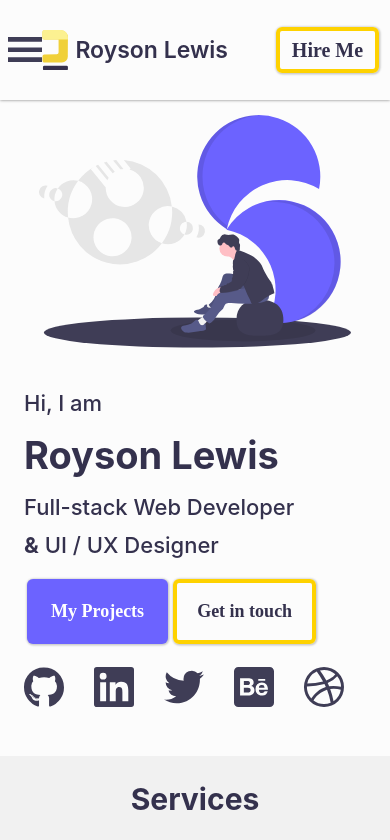
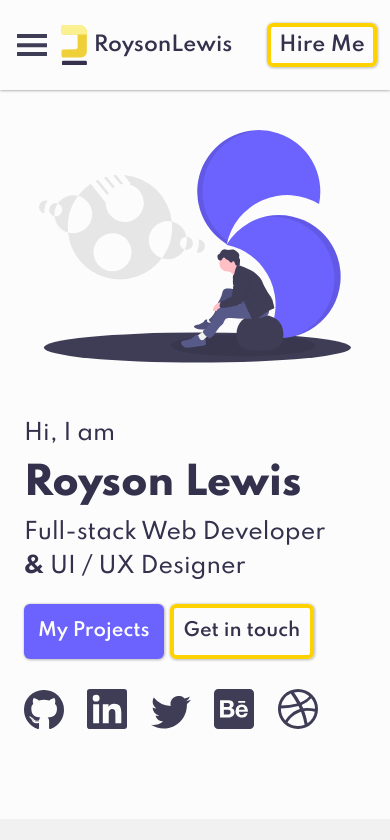
Before and after one commit to royson-lewis/rl_portfolio, a Next.js app: page / in a window 390 px wide. Shown: the top 840 px of the page. Built offline with nearby package versions, Linux system fonts and the light colour scheme.

Commit message:
Minor ui fixes in mobile version

```diff
--- a/components/header.js
+++ b/components/header.js
@@ -65,12 +65,12 @@ export default function Header() {
                 </g>
               </g>
             </svg>
-            <h3>Royson Lewis</h3>
+            <h3>RoysonLewis</h3>
           </a>
         </div>
         <Link href='/#contact'>
-          <a>
-            <button className={styles.hireMeButton}>Hire Me</button>
+          <a className={styles.hireMeButton}>
+            <button>Hire Me</button>
           </a>
         </Link>
       </header>
--- a/pages/_app.js
+++ b/pages/_app.js
@@ -44,7 +44,8 @@ function MyApp({ Component, pageProps }) {
     <>
       <Head>
         <link rel='favicon icon' href='/favicon.ico'></link>
-        <link rel='preconnect' href='https://fonts.googleapis.com/css2?family=Spartan:wght@400;500;600;750;800&display=swap'></link>
+        <link rel='preconnect' href='https://fonts.gstatic.com'></link>
+        <link href='https://fonts.googleapis.com/css2?family=Spartan:wght@400;500;600;700;800&display=swap' rel='stylesheet'></link>
         <meta httpEquiv='Content-Security-Policy' content='upgrade-insecure-requests'></meta>
       </Head>
       {/* onMouseMove={(e) => {
--- a/styles/Home.module.scss
+++ b/styles/Home.module.scss
@@ -9,15 +9,20 @@ $secondaryAccentColor: #fed200;
 .heroSection {
   height: fit-content;
   width: 100vw;
-  min-height: 86vh;
-  padding-top: 20vw;
-  margin-bottom: 3rem;
+  // min-height: fit-content;
+  padding: 5rem 0;
+  padding-top: 10rem;
+  // margin-bottom: 3rem;
   display: grid;
   grid-template: auto auto / 1fr;
   place-items: center;
   grid-template-areas:
     "art"
     "info";
+
+  & > * {
+    // border: 2px solid blue;
+  }
 
   .heroArt {
     height: fit-content;
@@ -35,22 +40,26 @@ $secondaryAccentColor: #fed200;
   }
 
   .heroInfo {
-    padding-left: 2.4rem;
+    padding: 2.4rem;
     grid-area: info;
-    place-self: start;
+    place-self: center;
     display: flex;
     flex-direction: column;
     justify-content: center;
     width: 100%;
 
+    & > * {
+      // border: 2px solid blue;
+    }
+
     .heroIntro {
       font-size: 2.2rem;
       font-weight: 500;
-      margin: 0.6rem 0;
+      margin: 0.4rem 0;
     }
 
     h3 {
-      margin: 0.6rem 0;
+      margin: 0.4rem 0;
       font-weight: 500;
 
       span {
@@ -65,24 +74,35 @@ $secondaryAccentColor: #fed200;
       width: 100%;
       display: flex;
       align-items: center;
+      justify-content: flex-start;
       flex-wrap: wrap;
+      margin: 1rem 0rem;
+
+      & > * {
+        // border: 1px solid red;
+      }
 
       button {
-        padding: 1.5rem 2rem;
-        margin-top: 1.5rem;
+        padding: 1rem 1rem;
+        width: 50%;
+        margin: 1rem 1.5vw 1rem 0;
         font-size: 1.8rem;
-        margin-right: 0.2rem;
+        // margin-right: 0.2rem;
         min-width: fit-content;
       }
     }
 
     .socialLink {
-      margin-top: 5vw;
+      width: 100%;
+      display: flex;
+      justify-content: flex-start;
+      align-items: baseline;
+      margin-top: 1rem;
 
       svg {
-        margin-right: 3rem;
-        height: 4rem;
+        height: auto;
         width: 4rem;
+        margin-right: 6vw;
       }
     }
   }
@@ -119,18 +139,18 @@ $secondaryAccentColor: #fed200;
 
     svg {
       width: 90%;
-      height: 90%;
+      height: auto;
     }
 
     h3 {
-      margin: 6vw 0vw;
+      margin: 3rem 0vw;
     }
 
     p {
-      margin: 0vw;
+      margin: 0;
       width: 30rem;
       font-size: 1.55rem;
-      margin-bottom: 4vw;
+      margin-bottom: 2rem;
       text-align: center;
       line-height: 1.6;
       letter-spacing: 0rem;
@@ -190,7 +210,7 @@ $secondaryAccentColor: #fed200;
           }
 
           .infoOverlay {
-            height: 40%;
+            height: 30rem;
             width: 100%;
             backdrop-filter: blur(5px);
             background-color: rgb(156 156 156 / 12%);
@@ -205,10 +225,12 @@ $secondaryAccentColor: #fed200;
           margin-top: 2rem;
           display: flex;
           flex-direction: column;
-          align-items: flex-start;
-          margin-left: 4vw;
+          align-items: center;
+          // margin-left: 4vw;
 
           .logoContainer {
+            display: flex;
+            justify-content: center;
             height: 6.5rem;
 
             img {
@@ -223,18 +245,20 @@ $secondaryAccentColor: #fed200;
             font-size: 1.6rem;
             font-weight: 500;
             line-height: 1.35;
+            text-align: center;
           }
 
           .buttonContainer {
             display: flex;
             flex-wrap: nowrap;
+            justify-content: center;
 
             a {
               color: $secondaryColor;
               button {
                 width: fit-content;
-                padding: 1rem 0.6rem;
-                font-size: 1.8rem;
+                padding: 1rem 1vw;
+                font-size: 1.6rem;
                 background-color: transparent;
                 color: $secondaryColor;
               }
--- a/styles/globals.scss
+++ b/styles/globals.scss
@@ -1,4 +1,6 @@
 /** @format */
+
+@import url("https://fonts.googleapis.com/css2?family=Spartan:wght@400;500;600;700;800&display=swap");
 $primaryColor: #ffffff;
 $secondaryColor: #34314d;
 $primaryBGColor: #fcfcfc;
@@ -11,7 +13,7 @@ body {
   padding: 0;
   margin: 0;
   font-size: 62.5%;
-  font-family: spartan, -apple-system, BlinkMacSystemFont, Segoe UI, Roboto, Oxygen, Ubuntu, Cantarell, Fira Sans, Droid Sans, Helvetica Neue, sans-serif;
+  font-family: "spartan", -apple-system, BlinkMacSystemFont, Segoe UI, Roboto, Oxygen, Ubuntu, Cantarell, Fira Sans, Droid Sans, Helvetica Neue, sans-serif;
   color: $secondaryColor;
   background-color: $primaryBGColor;
   // cursor: none;
--- a/styles/header.module.scss
+++ b/styles/header.module.scss
@@ -12,7 +12,8 @@ $secondaryAccentColor: #fed200;
   align-items: center;
   justify-content: space-evenly;
   width: 100vw;
-  height: 10rem;
+  height: fit-content;
+  padding: 2rem 1rem;
   position: fixed;
   z-index: 100;
   background-color: $primaryBGColor;
@@ -22,25 +23,39 @@ $secondaryAccentColor: #fed200;
   transition: opacity 0.1s ease-in;
 
   .burgerButton {
-    margin-right: 1.5rem;
+    // margin-right: 0rem;
+    flex: 0.125;
     cursor: pointer;
+    width: 100%;
+    display: flex;
+    align-items: center;
+    justify-content: center;
     svg {
-      height: 2.5rem;
-      width: auto;
+      height: auto;
+      width: 60%;
+      min-width: 3rem;
+      max-width: 3.4rem;
     }
   }
 
-  h3 {
-    font-size: 2.3rem;
-    color: $secondaryColor;
-  }
-
   .logo {
-    margin-left: -3rem;
+    // margin-left: -3rem;
+    width: fit-content;
+    flex: 0.6;
 
     a {
       display: flex;
       align-items: center;
+
+      h3 {
+        font-size: 2rem;
+        color: $secondaryColor;
+        margin: 0;
+      }
+
+      h3 {
+        width: fit-content;
+      }
 
       svg {
         width: 4rem;
@@ -51,12 +66,23 @@ $secondaryAccentColor: #fed200;
   }
 
   .hireMeButton {
-    border: 4px solid $secondaryAccentColor;
-    background-color: transparent;
-    color: $secondaryColor;
-    font-size: 2rem;
-    margin-left: 4rem;
-    padding: 1vw 3vw;
+    display: flex;
+    align-items: center;
+    justify-content: center;
+    flex: 0.3;
+    height: 100%;
+    // margin-left: 4rem;
+
+    button {
+      font-size: 2rem;
+      height: 100%;
+      width: fit-content;
+      border: 4px solid $secondaryAccentColor;
+      color: $secondaryColor;
+      background-color: transparent;
+      padding: 0.3rem 1.6vw;
+      min-width: 11rem;
+    }
   }
 }
 
@@ -72,29 +98,36 @@ $secondaryAccentColor: #fed200;
 
   .navHeader {
     display: flex;
-    justify-content: flex-start;
+    justify-content: space-evenly;
     align-items: center;
-    height: 10rem;
-    padding-left: 3rem;
+    height: fit-content;
+    padding: 2.5rem 1rem;
     width: 100%;
-    padding-right: 8rem;
     box-shadow: 0px 0px 3px #00000085;
 
     a {
+      flex: 0.9;
       display: flex;
       align-items: center;
       color: inherit;
 
+      h3 {
+        margin: 0;
+        font-size: 2rem;
+      }
+
       svg {
-        height: 4rem;
-        width: auto;
+        height: auto;
+        width: 4rem;
       }
     }
 
     .closeNav {
-      margin-right: 1.8rem;
-      height: 2.5rem;
-      width: auto;
+      flex: 0.045;
+      // margin-right: 1.8rem;
+      margin-left: 0.8rem;
+      height: auto;
+      width: 100%;
       cursor: pointer;
     }
 
```
